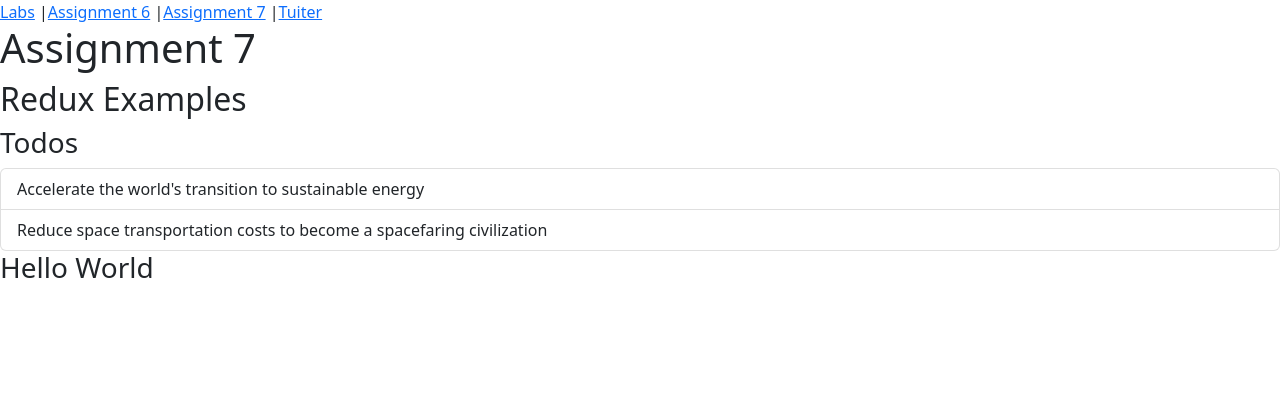
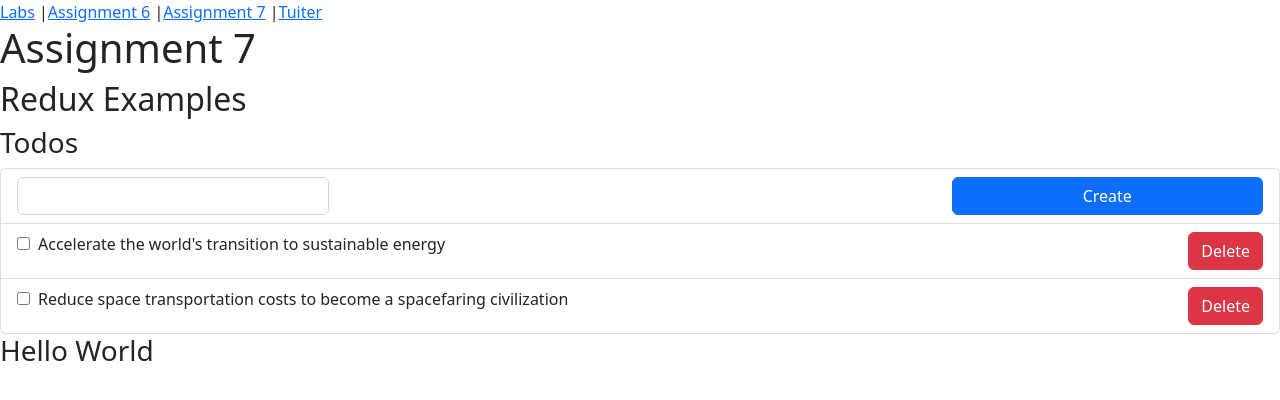
Before and after one commit to hadeel-farhan/tuiter-react-web-app, a React (Create React App) app: page /a7 in a window 1280 px wide. Shown: the top 400 px of the page. Built offline with nearby package versions, Linux system fonts and the light colour scheme.

Commit message:
finished lab portion

```diff
--- a/src/Labs/a7/redux-examples/reducers/todos-reducer.js
+++ b/src/Labs/a7/redux-examples/reducers/todos-reducer.js
@@ -18,6 +18,27 @@ const initialTodos = [
 const todosSlice = createSlice({
     name: 'todos',
     initialState: initialTodos,
+    reducers: {
+        addTodo(state, action) {
+            state.push({
+                _id: (new Date()).getTime(),
+                do: action.payload.do,
+                done: false
+            });
+        },
+        deleteTodo(state, action) {
+            const index = action.payload
+            state.splice(index, 1)
+        },
+        todoDoneToggle(state, action) {
+            const todo = state.find((todo) =>
+                todo._id === action.payload._id)
+            todo.done = !todo.done
+        },
+
+    }
+
 });
 
+export const { addTodo, deleteTodo, todoDoneToggle } = todosSlice.actions
 export default todosSlice.reducer
--- a/src/Labs/a7/redux-examples/todos-component.js
+++ b/src/Labs/a7/redux-examples/todos-component.js
@@ -1,15 +1,59 @@
-import React from "react";
-import { useSelector } from "react-redux";
+import React, { useState } from "react";
+import { useDispatch, useSelector } from "react-redux";
+import { addTodo, deleteTodo, todoDoneToggle }
+    from "./reducers/todos-reducer";
+
 const Todos = () => {
     const todos
         = useSelector(state => state.todos);
+    const [todo, setTodo] = useState({ do: '' });
+    const dispatch = useDispatch();
+    const toggleTodoDone = (todo) => {
+        dispatch(todoDoneToggle(todo))
+    }
+    const deleteTodoClickHandler = (index) => {
+        dispatch(deleteTodo(index))
+    }
+    const createTodoClickHandler = () => {
+        dispatch(addTodo(todo))
+    }
+    const todoChangeHandler = (event) => {
+        const doValue = event.target.value;
+        const newTodo = {
+            do: doValue
+        };
+        setTodo(newTodo);
+    }
+
     return (
         <>
             <h3>Todos</h3>
             <ul className="list-group">
+                <li className="list-group-item">
+                    <button onClick={createTodoClickHandler}
+                        className="btn btn-primary w-25
+                          float-end">
+                        Create</button>
+                    <input
+                        onChange={todoChangeHandler}
+
+                        value={todo.do}
+                        className="form-control w-25" />
+                </li>
                 {
-                    todos.map(todo =>
+                    todos.map((todo, index) =>
                         <li className="list-group-item">
+                            <button onClick={() =>
+                                deleteTodoClickHandler(index)}
+                                className="btn btn-danger
+                      float-end ms-2">
+                                Delete
+                            </button>
+                            <input type="checkbox"
+                                checked={todo.done}
+                                onChange={() =>
+                                    toggleTodoDone(todo)}
+                                className="me-2" />
                             {todo.do}
                         </li>
                     )
```
